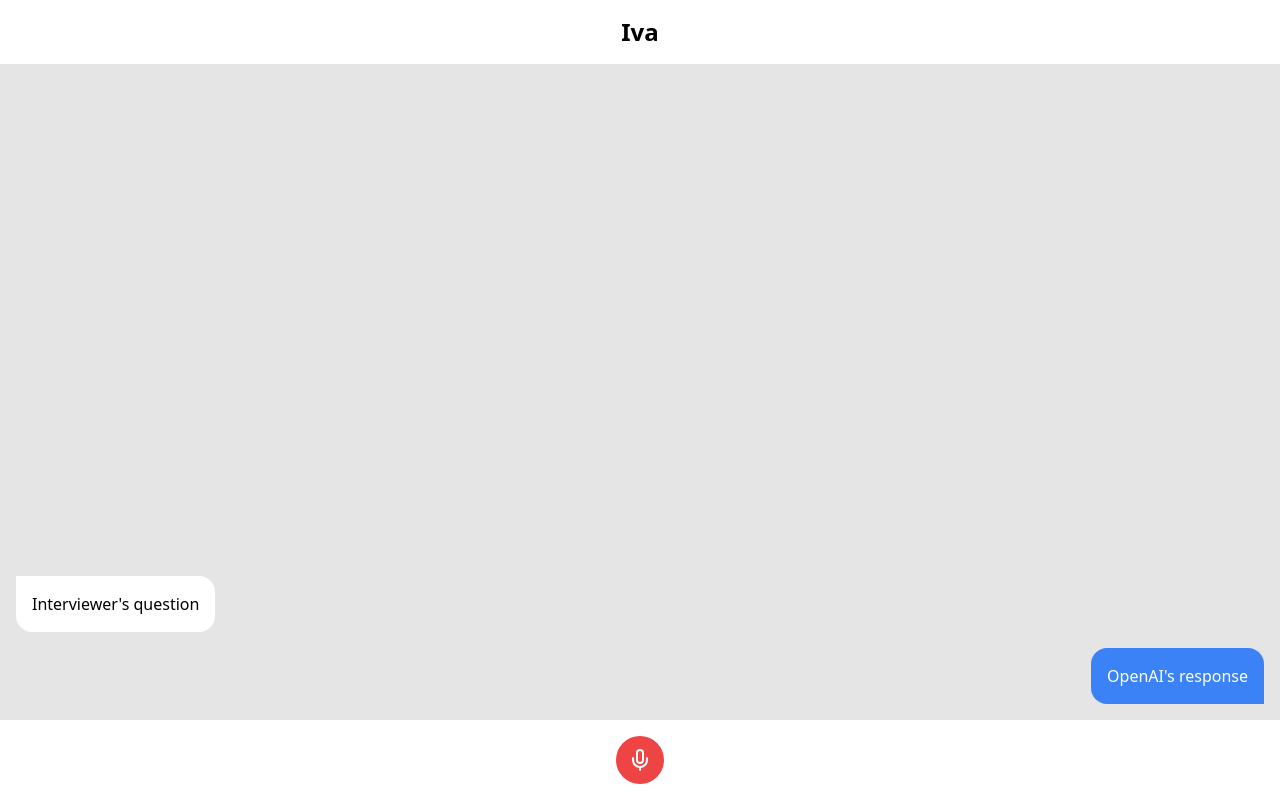
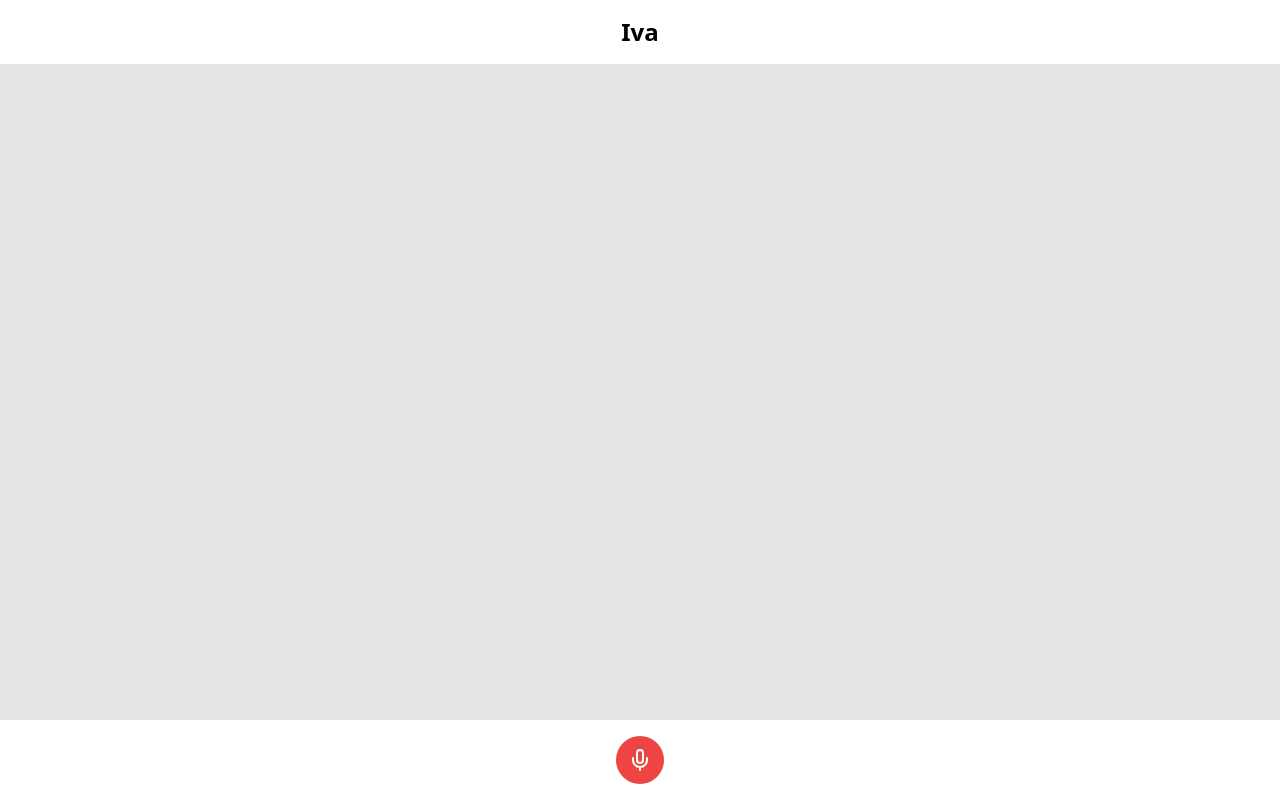
Before and after one commit to potouridisio/iva, a React (Vite) app: page / in a window 1280 px wide. Built offline with nearby package versions, Linux system fonts and the light colour scheme.

Commit message:
feat: save transcript to messages

```diff
--- a/src/App.tsx
+++ b/src/App.tsx
@@ -1,17 +1,31 @@
 import RecordButton from './RecordButton'
 import MessagesList from './MessagesList'
+import { useState, useCallback } from 'react'
+import type { Message } from './types'
 
 function App() {
+  const [messages, setMessages] = useState<Message[]>([])
+
+  const handleRecognitionResult = useCallback((transcript: string) => {
+    setMessages((prev) => [
+      ...prev,
+      {
+        content: transcript.trim(),
+        role: 'user',
+      },
+    ])
+  }, [])
+
   return (
     <div className="flex h-screen flex-col bg-neutral-200">
       <header className="sticky top-0 flex justify-center bg-white p-4">
         <h1 className="text-2xl font-bold">Iva</h1>
       </header>
       <main className="flex grow flex-col-reverse overflow-y-auto p-4">
-        <MessagesList />
+        <MessagesList messages={messages} />
       </main>
       <footer className="sticky bottom-0 flex justify-center bg-white p-4">
-        <RecordButton />
+        <RecordButton onRecognitionResult={handleRecognitionResult} />
       </footer>
     </div>
   )
--- a/src/MessagesList.tsx
+++ b/src/MessagesList.tsx
@@ -1,16 +1,25 @@
-function MessagesList() {
+import type { Message } from './types'
+import ChatBubble from './ChatBubble'
+
+type MessagesListProps = {
+  messages: Message[]
+}
+
+function MessagesList({ messages }: MessagesListProps) {
   return (
     <ul className="space-y-4">
-      <li className="flex">
-        <div className="max-w-3/5 rounded-2xl rounded-tl-none bg-white p-4">
-          <p>Interviewer's question</p>
-        </div>
-      </li>
-      <li className="flex flex-row-reverse">
-        <div className="max-w-3/5 rounded-2xl rounded-br-none bg-blue-500 p-4 text-white">
-          <p>OpenAI's response</p>
-        </div>
-      </li>
+      {messages.map((message, index) => {
+        const isYou = message.role === 'assistant'
+
+        return (
+          <li className={`flex${isYou ? ' flex-row-reverse' : ''}`} key={index}>
+            <ChatBubble
+              variant={isYou ? 'sent' : 'received'}
+              content={message.content}
+            />
+          </li>
+        )
+      })}
     </ul>
   )
 }
--- a/src/RecordButton.tsx
+++ b/src/RecordButton.tsx
@@ -1,7 +1,11 @@
 import { Mic, MicOff } from 'lucide-react'
 import { useRef, useState, useEffect } from 'react'
 
-function RecordButton() {
+type RecordButtonProps = {
+  onRecognitionResult: (transcript: string) => void
+}
+
+function RecordButton({ onRecognitionResult }: RecordButtonProps) {
   const recognition = useRef<SpeechRecognition | null>(null)
   const [isRecording, setIsRecording] = useState(false)
   const prevIsRecording = useRef(isRecording)
@@ -15,8 +19,7 @@ function RecordButton() {
       recognition.current?.start()
     }
     const onResult = (event: SpeechRecognitionEvent) => {
-      const content = event.results[0][0].transcript.trim()
-      console.log(content)
+      onRecognitionResult(event.results[0][0].transcript)
     }
 
     recognition.current.addEventListener('end', onEnd)
@@ -26,6 +29,7 @@ function RecordButton() {
       recognition.current?.removeEventListener('end', onEnd)
       recognition.current?.removeEventListener('result', onResult)
     }
+    // eslint-disable-next-line react-hooks/exhaustive-deps
   }, [])
 
   const toggleRecording = () => {
--- /dev/null
+++ b/src/types.ts
@@ -0,0 +1,4 @@
+export type Message = {
+  content: string
+  role: 'system' | 'user' | 'assistant'
+}
```
